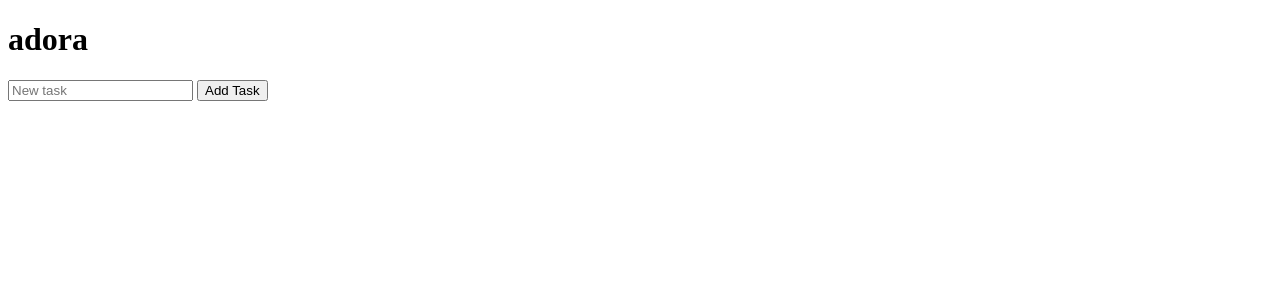
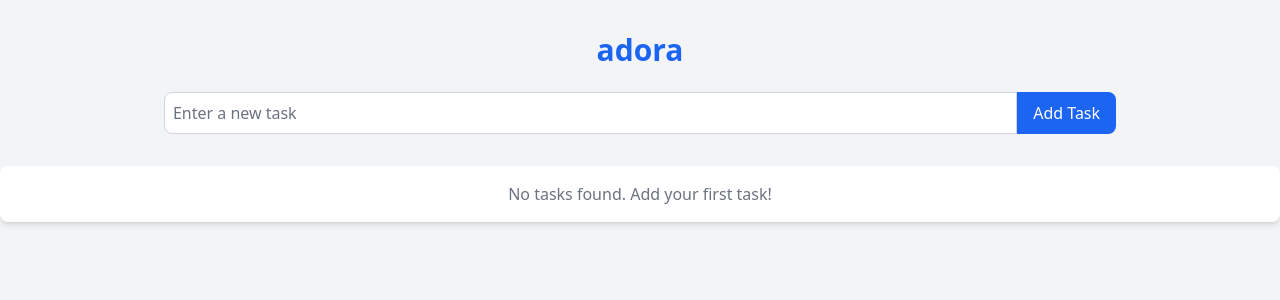
Before and after one commit to aayan-dutta/adora, a Flask app: page / in a window 1280 px wide. Shown: the top 300 px of the page. Run offline with Flask 3, Linux system fonts and the light colour scheme; some libraries are stand-ins or nearby versions.

Commit message:
styling
styling

```diff
--- a/api/index.py
+++ b/api/index.py
@@ -8,6 +8,8 @@ app = Flask(__name__)
 app.config['SQLALCHEMY_DATABASE_URI'] = "postgresql://postgres.tughlhxifvsjvntmjsli:Kayuaayan#081226@aws-0-ap-south-1.pooler.supabase.com:6543/postgres"
 
 db.init_app(app)
+
+
 
 
 class Task(db.Model):
--- a/api/static/css/output.css
+++ b/api/static/css/output.css
@@ -1123,6 +1123,11 @@ input:checked + .toggle-bg {
   z-index: 50;
 }
 
+.mx-auto {
+  margin-left: auto;
+  margin-right: auto;
+}
+
 .mb-1 {
   margin-bottom: 0.25rem;
 }
@@ -1135,6 +1140,14 @@ input:checked + .toggle-bg {
   margin-top: 0.5rem;
 }
 
+.mb-6 {
+  margin-bottom: 1.5rem;
+}
+
+.mb-8 {
+  margin-bottom: 2rem;
+}
+
 .block {
   display: block;
 }
@@ -1185,6 +1198,10 @@ input:checked + .toggle-bg {
 
 .w-64 {
   width: 16rem;
+}
+
+.w-2\/3 {
+  width: 66.666667%;
 }
 
 .flex-1 {
@@ -1385,6 +1413,16 @@ input:checked + .toggle-bg {
   background-color: rgb(255 255 255 / 0.5);
 }
 
+.bg-blue-600 {
+  --tw-bg-opacity: 1;
+  background-color: rgb(28 100 242 / var(--tw-bg-opacity, 1));
+}
+
+.bg-blue-500 {
+  --tw-bg-opacity: 1;
+  background-color: rgb(63 131 248 / var(--tw-bg-opacity, 1));
+}
+
 .p-1 {
   padding: 0.25rem;
 }
@@ -1395,6 +1433,10 @@ input:checked + .toggle-bg {
 
 .p-4 {
   padding: 1rem;
+}
+
+.p-2 {
+  padding: 0.5rem;
 }
 
 .px-2 {
@@ -1422,6 +1464,16 @@ input:checked + .toggle-bg {
   padding-bottom: 0.75rem;
 }
 
+.px-4 {
+  padding-left: 1rem;
+  padding-right: 1rem;
+}
+
+.py-8 {
+  padding-top: 2rem;
+  padding-bottom: 2rem;
+}
+
 .pt-2 {
   padding-top: 0.5rem;
 }
@@ -1440,12 +1492,21 @@ input:checked + .toggle-bg {
   line-height: 1.25rem;
 }
 
+.text-3xl {
+  font-size: 1.875rem;
+  line-height: 2.25rem;
+}
+
 .font-medium {
   font-weight: 500;
 }
 
 .font-semibold {
   font-weight: 600;
+}
+
+.font-bold {
+  font-weight: 700;
 }
 
 .leading-6 {
@@ -1503,6 +1569,12 @@ input:checked + .toggle-bg {
 .shadow-lg {
   --tw-shadow: 0 10px 15px -3px rgb(0 0 0 / 0.1), 0 4px 6px -4px rgb(0 0 0 / 0.1);
   --tw-shadow-colored: 0 10px 15px -3px var(--tw-shadow-color), 0 4px 6px -4px var(--tw-shadow-color);
+  box-shadow: var(--tw-ring-offset-shadow, 0 0 #0000), var(--tw-ring-shadow, 0 0 #0000), var(--tw-shadow);
+}
+
+.shadow-md {
+  --tw-shadow: 0 4px 6px -1px rgb(0 0 0 / 0.1), 0 2px 4px -2px rgb(0 0 0 / 0.1);
+  --tw-shadow-colored: 0 4px 6px -1px var(--tw-shadow-color), 0 2px 4px -2px var(--tw-shadow-color);
   box-shadow: var(--tw-ring-offset-shadow, 0 0 #0000), var(--tw-ring-shadow, 0 0 #0000), var(--tw-shadow);
 }
 
--- a/api/templates/index.html
+++ b/api/templates/index.html
@@ -3,29 +3,54 @@
 <head>
     <meta charset="UTF-8">
     <meta name="viewport" content="width=device-width, initial-scale=1.0">
-    <title>Task List</title>
+    <link href="/static/css/output.css" rel="stylesheet">
+    <script src="https://cdn.jsdel  ivr.net/npm/flowbite@2.4.1/dist/flowbite.min.js"></script>
+    <title>adora</title>
 </head>
-<body>
-    <h1>adora</h1>
+<body class="bg-gray-100">
 
-    <!-- Form to add new task -->
-    <form method="POST" action="/add">
-        <input type="text" name="task" placeholder="New task" required>
-        <button type="submit">Add Task</button>
-    </form>
+    <div class="container mx-auto py-8">
+        <h1 class="text-3xl font-bold text-center text-blue-600 mb-6">adora</h1>
 
-    <!-- Display all tasks -->
-    <ul>
-        {% for task in tasks %}
-            <li>
-                {{ task.name }}
-                <!-- Form to delete the task -->
-                <form method="POST" action="{{ url_for('delete_task', task_id=task.id) }}" style="display:inline;">
-                    <button type="submit">Delete</button>
-                </form>
-            </li>
-        {% endfor %}
-    </ul>
+        <!-- Task Form -->
+        <form action="/add" method="POST" class="flex justify-center mb-8">
+            <input
+                type="text"
+                name="task"
+                placeholder="Enter a new task"
+                class="w-2/3 p-2 border border-gray-300 rounded-l-lg focus:outline-none focus:ring-2 focus:ring-blue-500"
+                required
+            >
+            <button
+                type="submit"
+                class="bg-blue-600 text-white px-4 py-2 rounded-r-lg hover:bg-blue-700 focus:outline-none focus:ring-2 focus:ring-blue-500"
+            >
+                Add Task
+            </button>
+        </form>
 
+        <!-- Task List -->
+        <div class="bg-white shadow-md rounded-lg p-4">
+            {% if tasks %}
+                <ul class="divide-y divide-gray-200">
+                    {% for task in tasks %}
+                        <li class="flex justify-between items-center py-2">
+                            <span class="text-gray-800">{{ task.name }}</span>
+                            <form action="/delete/{{ task['id'] }}" method="POST">
+                                <button
+                                    type="submit"
+                                    class="text-red-600 hover:underline hover:text-red-800"
+                                >
+                                    Delete
+                                </button>
+                            </form>
+                        </li>
+                    {% endfor %}
+                </ul>
+            {% else %}
+                <p class="text-gray-500 text-center">No tasks found. Add your first task!</p>
+            {% endif %}
+        </div>
+    </div>
 </body>
 </html>
```
Also changed, not shown: other parts of api/static/css/output.css (+35 -0 lines).
